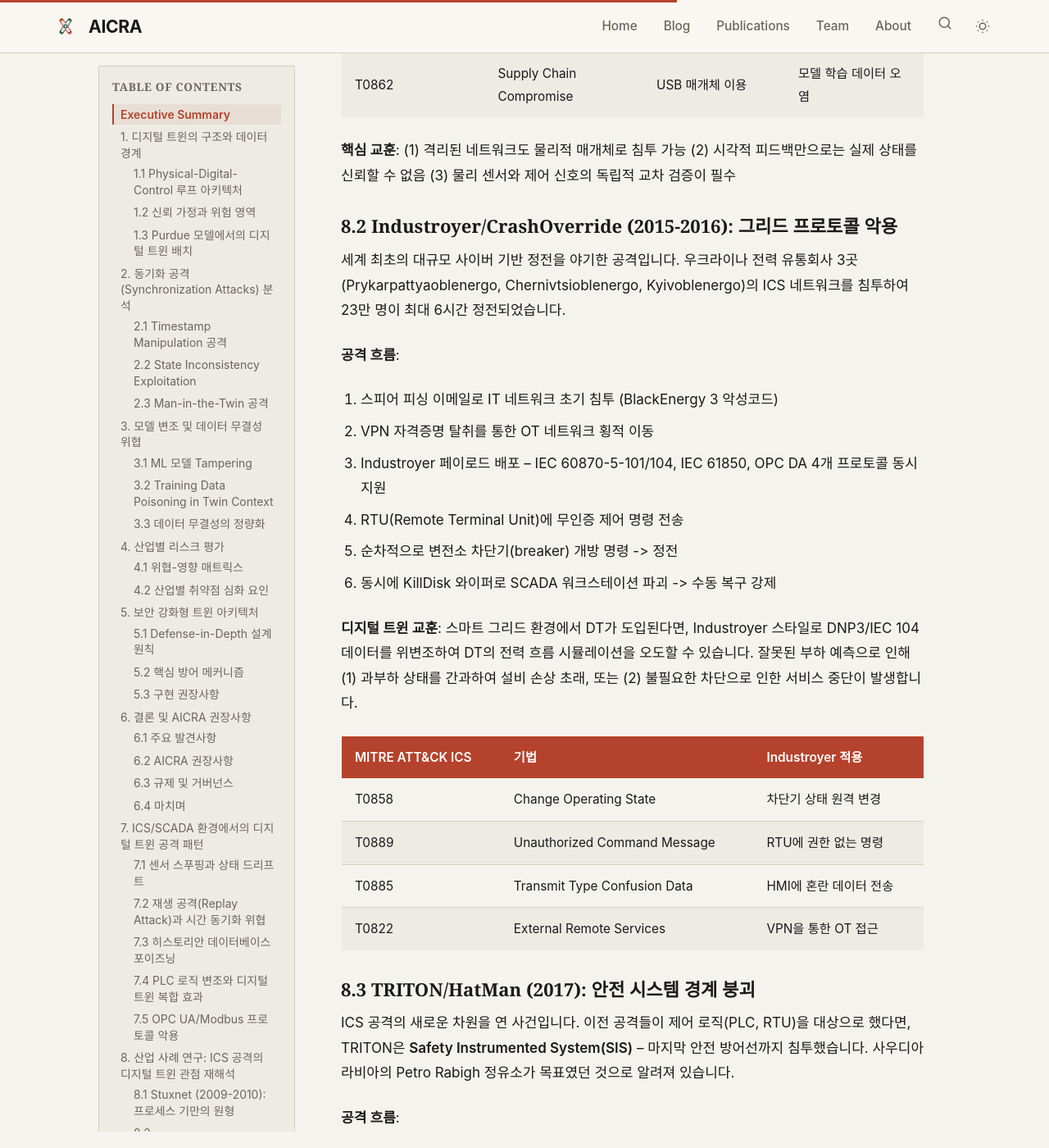
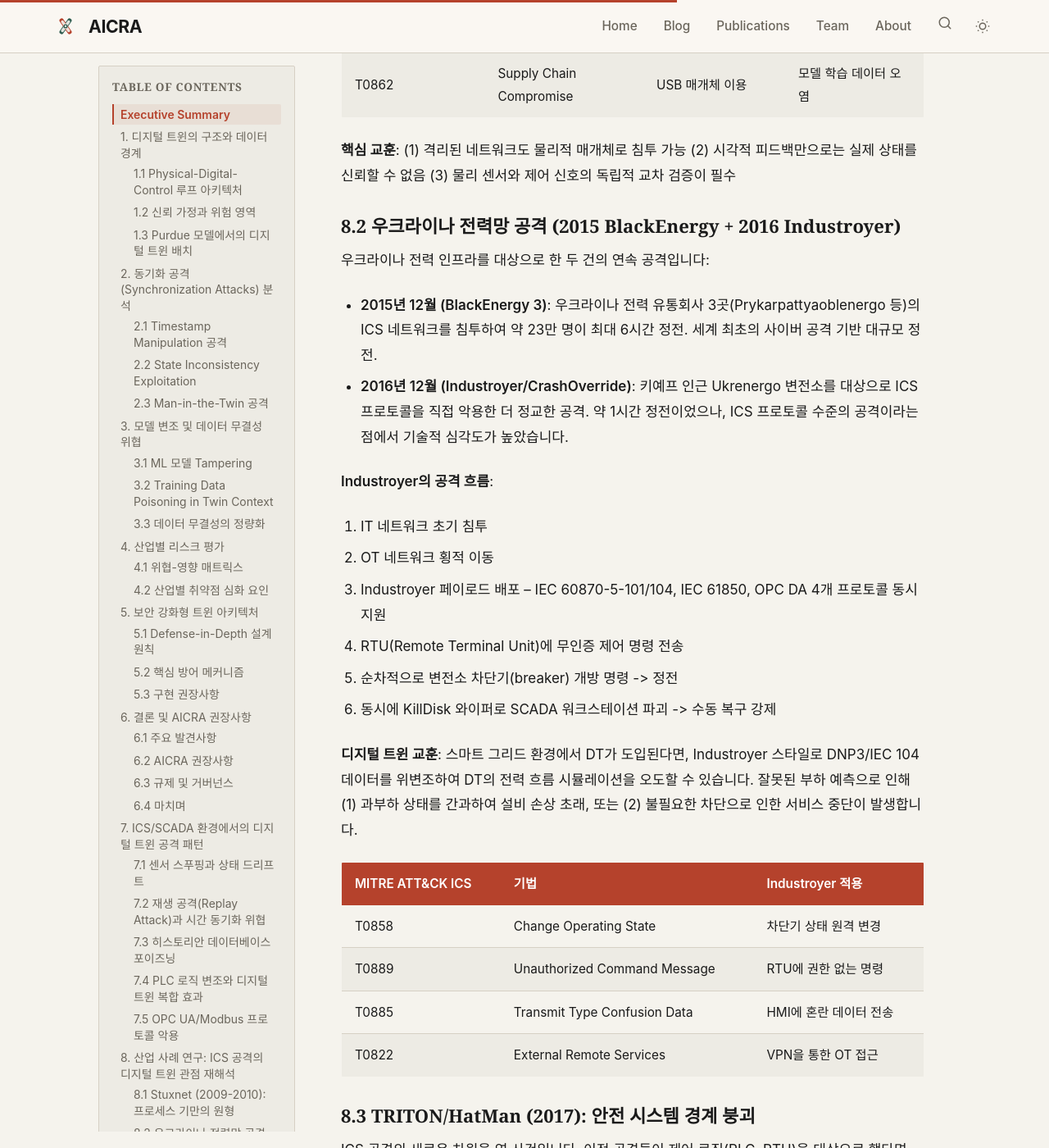
Before and after one commit to AICRA-PAGE/AICRA-PAGE.github.io, a Jekyll site: the page built from _posts/2026-03-22-digital-twin-security.md, in a window 1280 px wide and 1400 px high, scrolled down 16265 px. Shown: the whole window at 82% size. Built offline with Jekyll 4.4.1, drawn with Linux system fonts in a browser that asks for light colours; some web fonts are replaced; the table of contents is made by our own code; some of the changed text lies outside the part shown.

Commit message:
fix: correct verified factual errors - CVE score, ICS incident details
- RAG post: CVE-2024-12911 CVSS corrected 7.5 -> 7.1 (per NVD)
- Digital Twin post: separated BlackEnergy (2015, 230k affected, 6h)
  from Industroyer (2016, Kyiv, ~1h) - previously conflated as one event
- Digital Twin post: TRITON target changed from "Petro Rabigh" to
  "Middle Eastern refinery" per DOJ indictment (official attribution)
- All CVEs verified: CVE-2024-8309 (LangChain), CVE-2024-12911 (LlamaIndex),
  ICS incidents (Stuxnet, TRITON, PIPEDREAM AA22-103A) all confirmed real

Co-Authored-By: Claude Opus 4.6 (1M context) <noreply@anthropic.com>

```diff
--- a/_posts/2026-03-22-digital-twin-security.md
+++ b/_posts/2026-03-22-digital-twin-security.md
@@ -484,13 +484,15 @@ Stuxnet은 이란 나탄즈 핵시설의 Siemens S7-315/S7-417 PLC를 목표로
 
 **핵심 교훈**: (1) 격리된 네트워크도 물리적 매개체로 침투 가능 (2) 시각적 피드백만으로는 실제 상태를 신뢰할 수 없음 (3) 물리 센서와 제어 신호의 독립적 교차 검증이 필수
 
-### 8.2 Industroyer/CrashOverride (2015-2016): 그리드 프로토콜 악용
+### 8.2 우크라이나 전력망 공격 (2015 BlackEnergy + 2016 Industroyer)
 
-세계 최초의 대규모 사이버 기반 정전을 야기한 공격입니다. 우크라이나 전력 유통회사 3곳(Prykarpattyaoblenergo, Chernivtsioblenergo, Kyivoblenergo)의 ICS 네트워크를 침투하여 23만 명이 최대 6시간 정전되었습니다.
+우크라이나 전력 인프라를 대상으로 한 두 건의 연속 공격입니다:
+- **2015년 12월 (BlackEnergy 3)**: 우크라이나 전력 유통회사 3곳(Prykarpattyaoblenergo 등)의 ICS 네트워크를 침투하여 약 23만 명이 최대 6시간 정전. 세계 최초의 사이버 공격 기반 대규모 정전.
+- **2016년 12월 (Industroyer/CrashOverride)**: 키예프 인근 Ukrenergo 변전소를 대상으로 ICS 프로토콜을 직접 악용한 더 정교한 공격. 약 1시간 정전이었으나, ICS 프로토콜 수준의 공격이라는 점에서 기술적 심각도가 높았습니다.
 
-**공격 흐름**:
-1. 스피어 피싱 이메일로 IT 네트워크 초기 침투 (BlackEnergy 3 악성코드)
-2. VPN 자격증명 탈취를 통한 OT 네트워크 횡적 이동
+**Industroyer의 공격 흐름**:
+1. IT 네트워크 초기 침투
+2. OT 네트워크 횡적 이동
 3. Industroyer 페이로드 배포 -- IEC 60870-5-101/104, IEC 61850, OPC DA 4개 프로토콜 동시 지원
 4. RTU(Remote Terminal Unit)에 무인증 제어 명령 전송
 5. 순차적으로 변전소 차단기(breaker) 개방 명령 -> 정전
@@ -507,7 +509,7 @@ Stuxnet은 이란 나탄즈 핵시설의 Siemens S7-315/S7-417 PLC를 목표로
 
 ### 8.3 TRITON/HatMan (2017): 안전 시스템 경계 붕괴
 
-ICS 공격의 새로운 차원을 연 사건입니다. 이전 공격들이 제어 로직(PLC, RTU)을 대상으로 했다면, TRITON은 **Safety Instrumented System(SIS)** -- 마지막 안전 방어선까지 침투했습니다. 사우디아라비아의 Petro Rabigh 정유소가 목표였던 것으로 알려져 있습니다.
+ICS 공격의 새로운 차원을 연 사건입니다. 이전 공격들이 제어 로직(PLC, RTU)을 대상으로 했다면, TRITON은 **Safety Instrumented System(SIS)** -- 마지막 안전 방어선까지 침투했습니다. 중동의 한 정유소가 목표였던 것으로 공식 보고되어 있습니다 (미 법무부는 "중동 소재 외국 정유소"로만 기술, [DOJ 기소장](https://www.justice.gov/archives/opa/pr/four-russian-government-employees-charged-two-historical-hacking-campaigns-targeting-critical) 참조).
 
 **공격 흐름**:
 1. IT 네트워크 침투 (기술 지원 포털 활용)
@@ -537,7 +539,7 @@ CISA Advisory AA22-103A로 공개된 ICS 전용 다중 프로토콜 공격 도
 | 사건 | 연도 | 대상 | 물리적 피해 | DT 시대 재현시 영향 |
 |------|------|------|-----------|-------------------|
 | Stuxnet | 2009 | 핵시설 PLC | 원심분리기 1,000대 파괴 | DT 모델 전체 오염 + 물리 파괴 |
-| Industroyer | 2016 | 전력 SCADA | 23만명 정전 (6시간) | 그리드 DT 시뮬레이션 오도 -> 대규모 정전 |
+| BlackEnergy/Industroyer | 2015-2016 | 전력 SCADA | 23만명 정전(2015) + 키예프 1시간 정전(2016) | 그리드 DT 시뮬레이션 오도 -> 정전 |
 | TRITON | 2017 | 정유소 SIS | 안전 시스템 무력화 | DT 안전 검증 자체 실패 -> 재해 |
 | PIPEDREAM | 2022 | 다중 ICS | (차단됨) | 다중 프로토콜 DT 채널 동시 공격 |
 
```
Also changed, not shown: _posts/2026-03-22-rag-system-security.md (+1 -1 lines).
